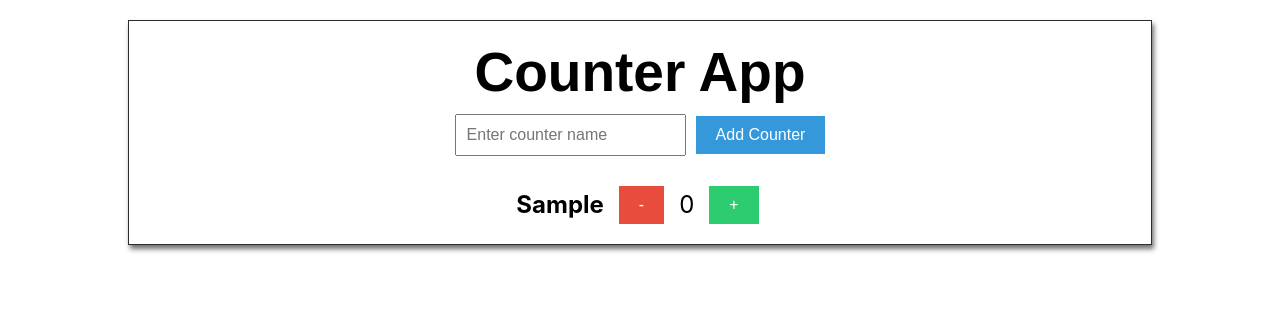
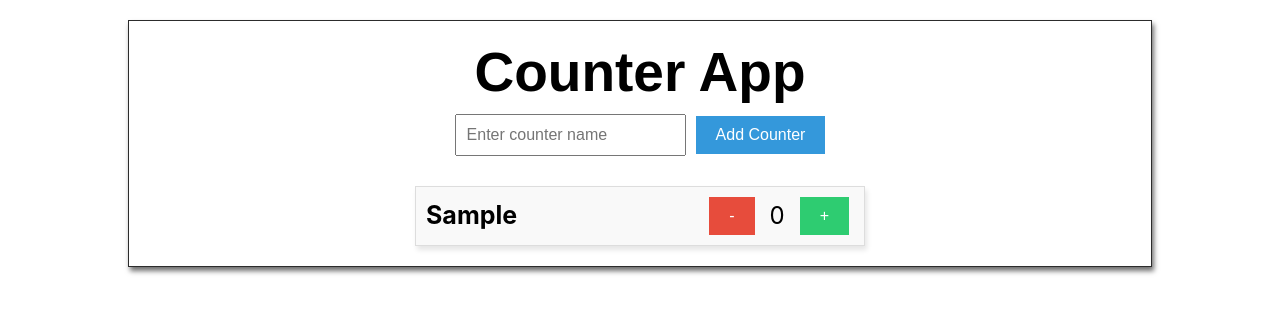
Before and after one commit to yusay1498/2.counter-app, a React (Vite) app: page / in a window 1280 px wide. Both pictures are taken after typing "Sample" into the empty fields and a click on the button "Add Counter". Shown: the top 314 px of the page. Built offline with nearby package versions, Linux system fonts and the light colour scheme.

Commit message:
fix counter item style

```diff
--- a/src/assets/styles/scss/_counter-list.scss
+++ b/src/assets/styles/scss/_counter-list.scss
@@ -2,4 +2,5 @@
   display: flex;
   flex-direction: column;
   align-items: center;
+  width: 100%;
 }
--- a/src/assets/styles/scss/_counter.scss
+++ b/src/assets/styles/scss/_counter.scss
@@ -1,13 +1,26 @@
 .counter-container {
   display: flex;
   align-items: center;
-  justify-content: center;
+  justify-content: space-between;
   margin: 10px 0;
+  width: 100%; /* 親要素の幅を100%に設定して中央揃え */
+  max-width: 450px; /* 最大幅を設定して中央揃え */
+  padding: 10px;
+  border: 1px solid #ddd;
+  box-shadow: 2px 4px 5px rgba(0, 0, 0, 0.1);
+  background-color: #f9f9f9;
 }
 
 .counter-name {
-  font-size: 1.5em;
-  margin-right: 10px;
+  flex: 1;
+  text-align: left;
+  padding-right: 10px;
+  font-size: 25px;
+}
+
+.counter-controls {
+  display: flex;
+  align-items: center;
 }
 
 .counter-button {
--- a/src/components/Counter.jsx
+++ b/src/components/Counter.jsx
@@ -4,9 +4,11 @@ function Counter({ counter, onIncrement, onDecrement }) {
     return (
         <div className="counter-container">
             <h2 className="counter-name">{counter.name}</h2>
-            <button className="counter-button decrement" onClick={onDecrement}>-</button>
-            <span className="counter-value">{counter.value}</span>
-            <button className="counter-button increment" onClick={onIncrement}>+</button>
+            <div className="counter-controls">
+                <button className="counter-button decrement" onClick={onDecrement}>-</button>
+                <span className="counter-value">{counter.value}</span>
+                <button className="counter-button increment" onClick={onIncrement}>+</button>
+            </div>
         </div>
     );
 }
```
